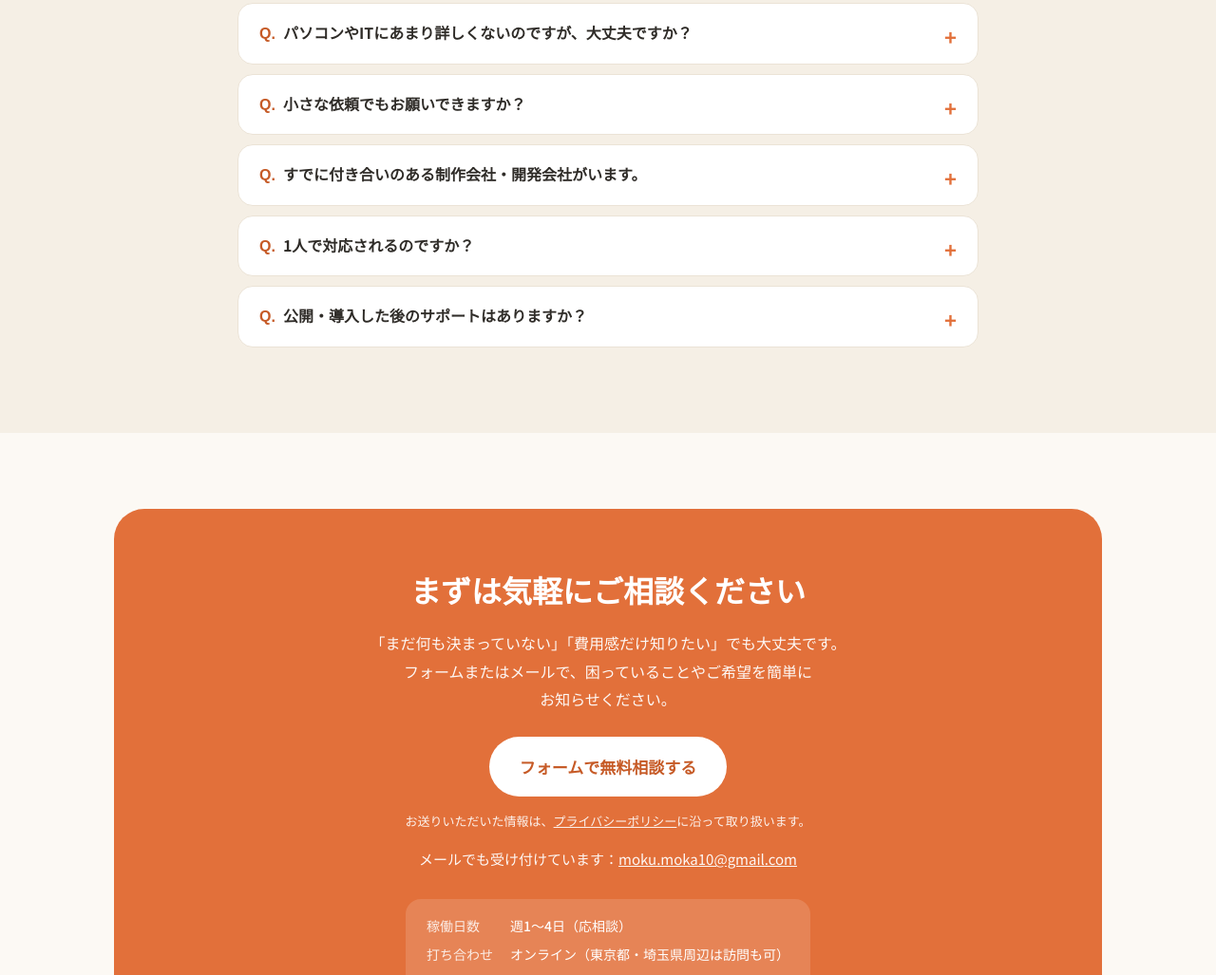
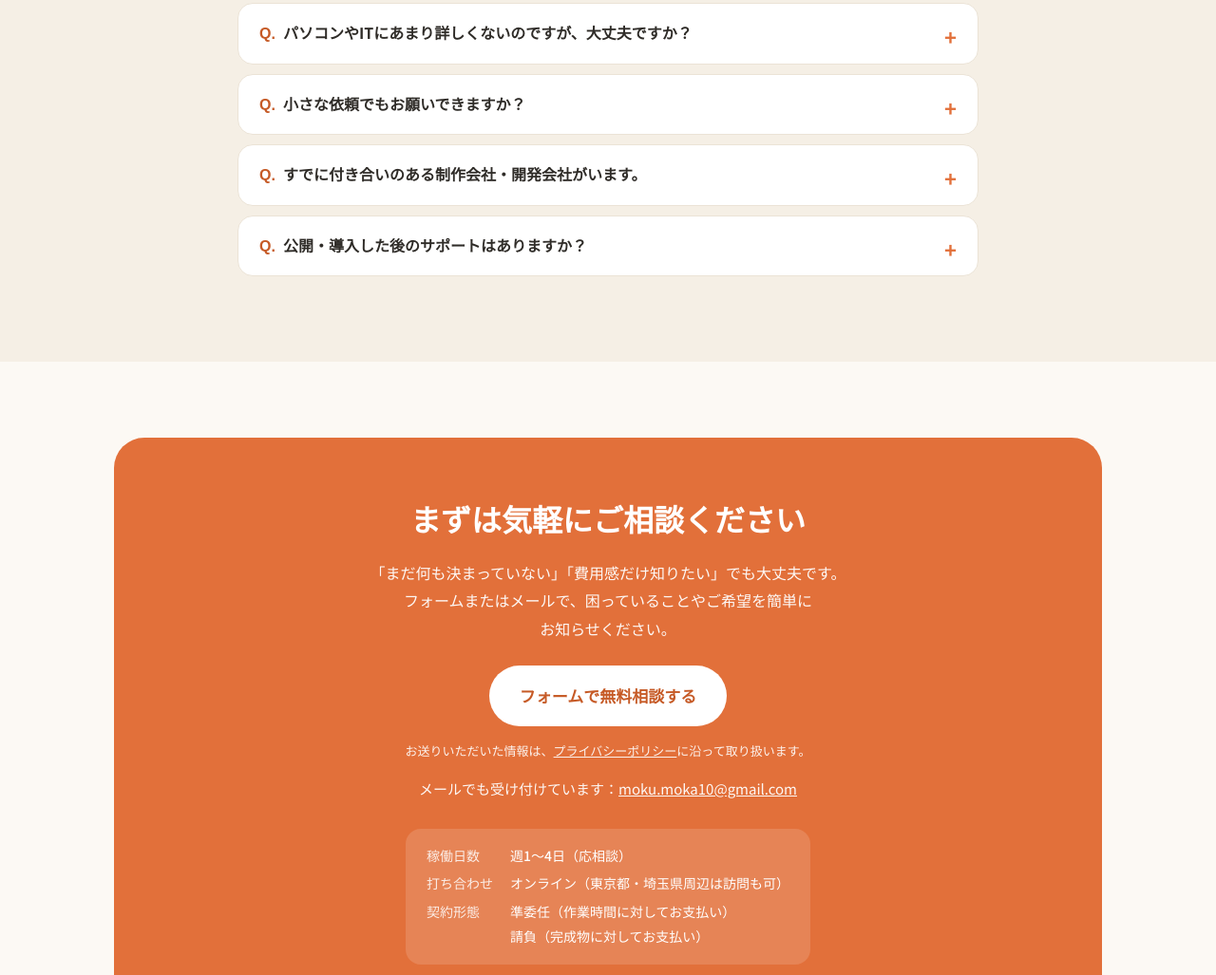
Before and after one commit to mokumokaai-cmyk/mokumokaai-cmyk.github.io, a plain HTML site: page dev.html in a window 1280 px wide. Shown: the part 5478-6505 px from the top of the page at 95% size. Drawn offline with Linux system fonts and the light colour scheme; a web font is replaced by a local one.

Commit message:
Remove solo FAQ from dev page
Co-Authored-By: Claude Opus 5.5 <noreply@anthropic.com>

```diff
--- a/dev.html
+++ b/dev.html
@@ -249,7 +249,6 @@
         <details><summary>パソコンやITにあまり詳しくないのですが、大丈夫ですか？</summary><p>もちろん大丈夫です。「こんなことに困っている」「こうなったらいいな」をそのままお話しください。必要なことはこちらで整理して、わかりやすくご説明します。専門用語が出てくるときは、その意味もあわせてお伝えします。</p></details>
         <details><summary>小さな依頼でもお願いできますか？</summary><p>はい。ホームページの一部修正や、スプレッドシートを使ったちょっとした自動化など、小さなご依頼からお受けしています。</p></details>
         <details><summary>すでに付き合いのある制作会社・開発会社がいます。</summary><p>その場合は、お客様側の立場で、見積もりや提案内容の確認、やりとりのお手伝いをします。間に入ることで、認識のずれや思わぬ追加費用を防ぎやすくなります。</p></details>
-        <details><summary>1人で対応されるのですか？</summary><p>K.Kのほかに、開発と事務の両方ができるメンバーが複数名おり、チームで対応します。開発と並行して、データ移行や入力作業などの事務作業もまとめてお任せいただけます。</p></details>
         <details><summary>公開・導入した後のサポートはありますか？</summary><p>更新作業、保守、不具合への対応、アクセス状況をもとにした改善のご提案まで、継続してサポートします。</p></details>
       </div>
     </div>
```
